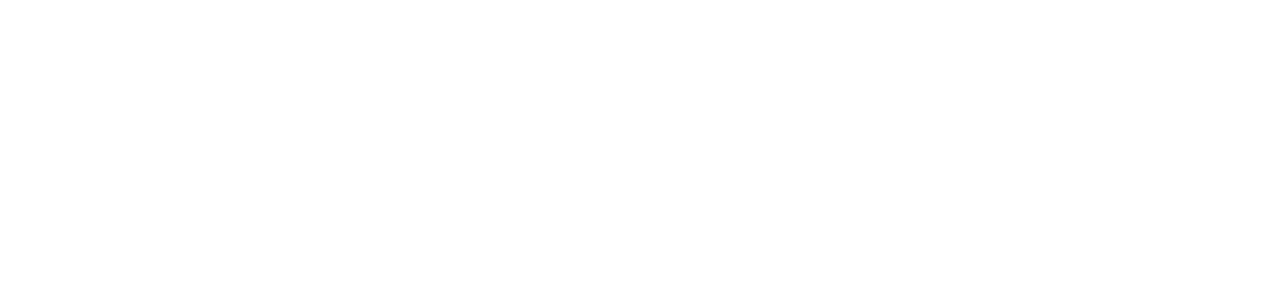
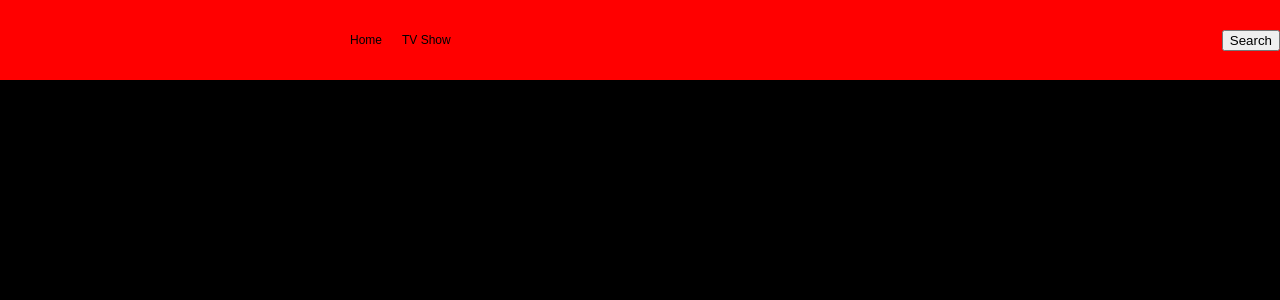
Before and after one commit to alstjr5949/reactMasterClass, a React (Create React App) app: page / in a window 1280 px wide. Shown: the top 300 px of the page. Built offline with nearby package versions, Linux system fonts and the light colour scheme.

Commit message:
header part 1 ~8.1

```diff
--- a/src/App.tsx
+++ b/src/App.tsx
@@ -1,5 +1,20 @@
+import { BrowserRouter as Router, Routes, Route } from "react-router-dom";
+import Header from "./Components/Header";
+import Home from "./Routes/Home";
+import Search from "./Routes/Search";
+import Tv from "./Routes/Tv";
+
 function App() {
-  return null;
+  return (
+    <Router>
+      <Header />
+      <Routes>
+        <Route path="/" element={<Home />} />
+        <Route path="/tv" element={<Tv />} />
+        <Route path="/search" element={<Search />} />
+      </Routes>
+    </Router>
+  );
 }
 
 export default App;
--- /dev/null
+++ b/src/Components/Header.tsx
@@ -0,0 +1,50 @@
+import styled from "styled-components";
+
+const Nav = styled.nav`
+  display: flex;
+  justify-content: space-between;
+  align-items: center;
+  position: fixed;
+  top: 0;
+  width: 100%;
+  height: 80px;
+  background-color: red;
+  font-size: 12px;
+`;
+
+const Col = styled.div`
+  display: flex;
+  align-items: center;
+`;
+
+const Logo = styled.svg`
+  margin-right: 50px;
+`;
+
+const Items = styled.ul`
+  display: flex;
+  align-items: center;
+`;
+
+const Item = styled.li`
+  margin-right: 20px;
+`;
+
+function Header() {
+  return (
+    <Nav>
+      <Col>
+        <Logo />
+        <Items>
+          <Item>Home</Item>
+          <Item>TV Show</Item>
+        </Items>
+      </Col>
+      <Col>
+        <button>Search</button>
+      </Col>
+    </Nav>
+  );
+}
+
+export default Header;
--- /dev/null
+++ b/src/Routes/Home.tsx
@@ -0,0 +1,4 @@
+function Home() {
+  return <div style={{ backgroundColor: "black", height: "200vh" }}></div>;
+}
+export default Home;
--- /dev/null
+++ b/src/Routes/Search.tsx
@@ -0,0 +1,4 @@
+function Search() {
+  return null;
+}
+export default Search;
--- /dev/null
+++ b/src/Routes/Tv.tsx
@@ -0,0 +1,4 @@
+function Tv() {
+  return null;
+}
+export default Tv;
```
